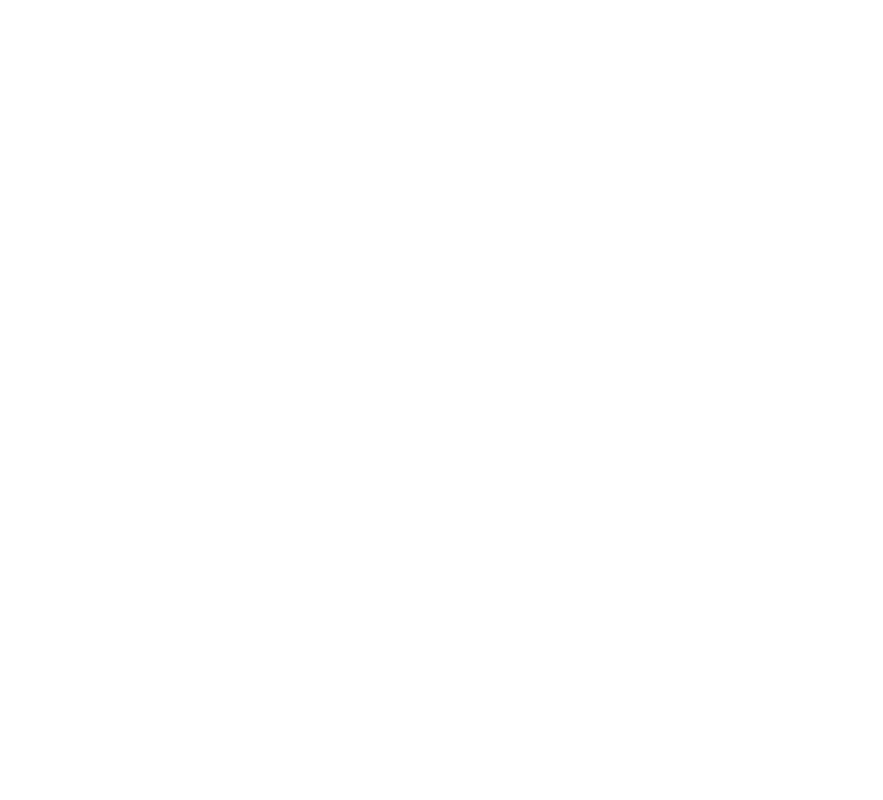
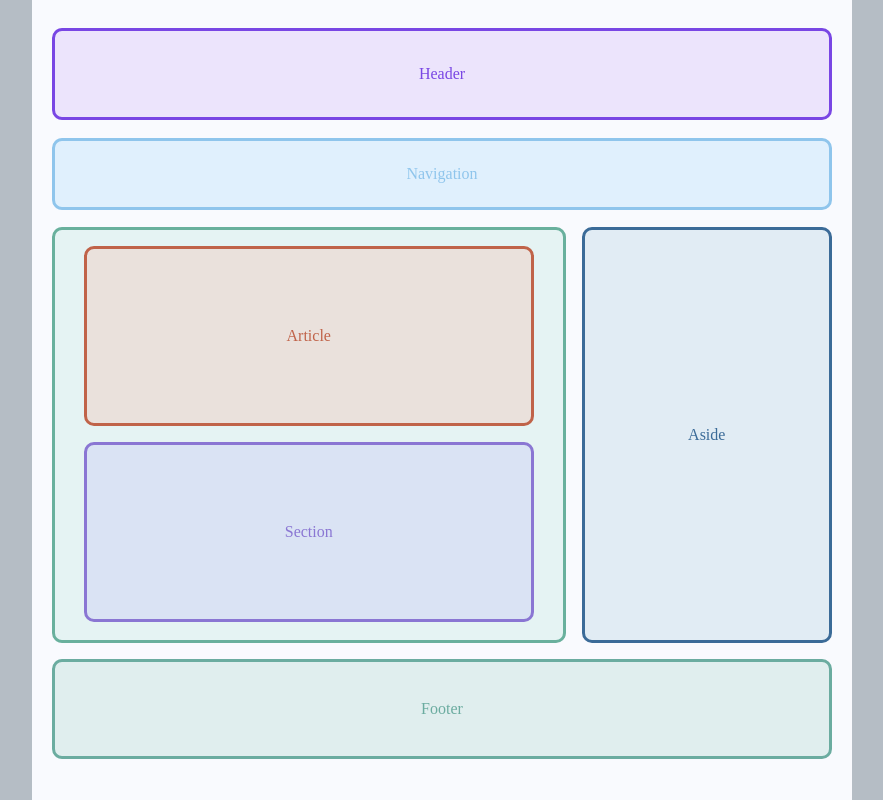
Before and after one commit to jolily24/web-design-homework, a plain HTML site: page index.html in a window 1280 px wide. Shown: the whole page, without its empty margins (198-1081 px from the left). Drawn offline with Linux system fonts and the light colour scheme.

Commit message:
commit -m "update new index.html"

```diff
--- a/index.html
+++ b/index.html
@@ -1,8 +1,133 @@
 <!DOCTYPE html>
 <html>
-<head>
-    <meta charset="UTF-8">
-    <title>Web design</title>
+    <head>
+        <meta charset="UTF-8">
+        <meta name="viewport" content="width=device-width, initial-scale=1.0">
+        <title>Web Design</title>
 
-</head>
+        <style>
+            *{
+                box-sizing: border-box;
+            }
+            html{
+                background: #b5bdc5;
+            }
+            body{
+                width: min(820px, 100%);
+                margin: 0 auto;
+                min-height: 100vh;
+                background: #F9FAFE;
+                display: grid;
+                grid-template-columns: minmax(0, 2.05fr) minmax(0, 1fr);
+                align-items: stretch;
+                gap: 16px;
+                padding: 28px 20px 40px;
+            }
+            header,nav,footer{
+                grid-column: 1 / -1;
+            }
+            header{
+                background-color: #ECE4FC;
+                color: #7946E4;
+                border-color: #7946E4;
+                height: 92px;
+                display:grid;
+                place-items: center;
+                border: 3px solid;
+            }
+            nav{
+                display:grid;
+                place-items: center;
+                background-color: #E0F0FD;
+                border-color: #8FC5EC;
+                height: 72px;
+                place-items: center;
+                color:#8FC5EC;
+                border: 3px solid;
+
+            }
+            header,nav,main,article,section,aside,footer{
+                border-radius: 10px;
+            }
+            main{
+                display:flex;
+                border-color:#69B09D;
+                background-color:#E5F3F3;
+                color:#69B09D;
+                flex-direction: column;
+                gap: 16px;
+                padding: 16px;
+                place-items: center;
+                border: 3px solid;
+            }
+            aside{
+                background-color: #E1ECF4;
+                color: #3B6B98;
+                border-color: #3B6B98;
+                display:grid;
+                place-items: center;
+                padding: 16px;
+                border: 3px solid;
+            }
+            article{
+                border-color: #C06349;
+                color: #C06349;
+                background-color: #EAE1DC;
+                display:grid;
+                place-items: center;
+                padding: 16px;
+                min-height: 180px;
+                border: 3px solid;
+                width: 450px;
+            }
+            section{
+                background-color: #DAE3F4;
+                color: #8A76D3;
+                border-color: #8A76D3;
+                display:grid;
+                place-items: center;
+                padding: 16px;
+                min-height: 180px;
+                border: 3px solid;
+                width: 450px;
+            }
+            footer{
+                background-color: #E0EEEE;
+                border-color: #6BACA0;
+                color: #6BACA0;
+                height: 100px;
+                display:grid;
+                place-items: center;
+                border: 3px solid;
+            }
+            @media (max-width: 700px) {
+                body{
+                    grid-template-columns: 1fr;
+                }
+                header,
+                nav,
+                main,
+                article,
+                section,
+                aside,
+                footer{
+                    font-size: 25px;
+                }
+                aside{
+                    min-height: 180px;
+                }
+            }
+        </style>
+    </head>
+    <body>
+        <header>Header</header>
+        <nav>Navigation</nav>
+        <main>
+
+            <article>Article</article>
+            <section>Section</section>
+        </main>
+        <aside>Aside</aside>
+        <footer>Footer</footer>
+    </body>
 </html>
```
